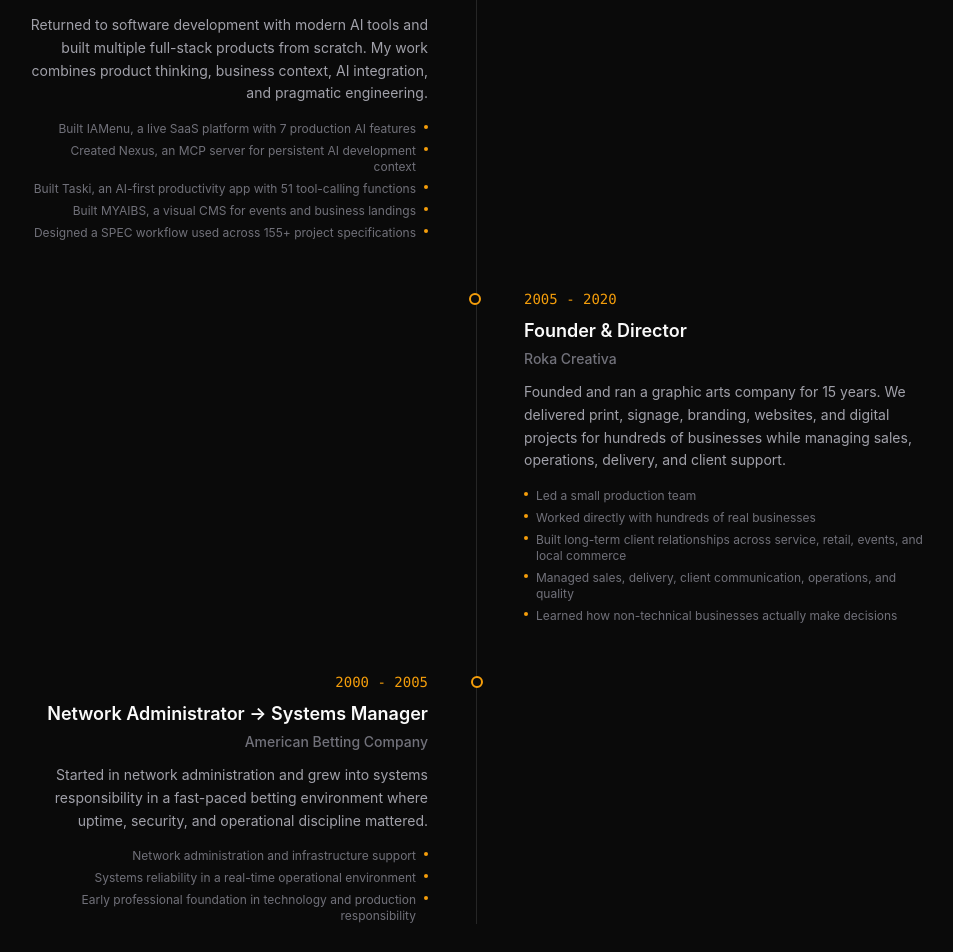
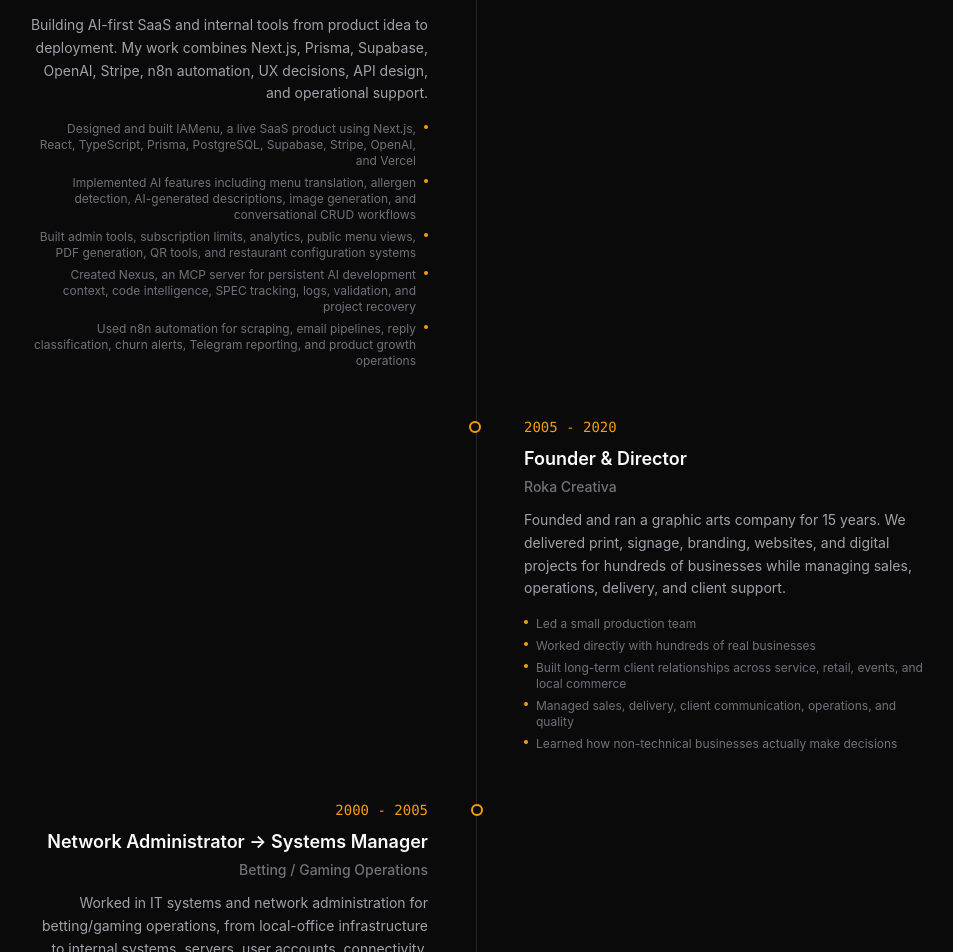
Before and after one commit to fenixgx/curriculum, a Next.js app: page / in a window 1280 px wide. Shown: the part 8240-9192 px from the top of the page, without its empty margins (164-1117 px from the left). Built offline with nearby package versions, Linux system fonts and the light colour scheme.

Commit message:
copy: align experience timeline with linkedin

```diff
--- a/src/data/experience.ts
+++ b/src/data/experience.ts
@@ -12,13 +12,13 @@ export const experiences: Experience[] = [
     title: "Full-Stack AI Developer & Product Builder",
     company: "Independent",
     description:
-      "Returned to software development with modern AI tools and built multiple full-stack products from scratch. My work combines product thinking, business context, AI integration, and pragmatic engineering.",
+      "Building AI-first SaaS and internal tools from product idea to deployment. My work combines Next.js, Prisma, Supabase, OpenAI, Stripe, n8n automation, UX decisions, API design, and operational support.",
     highlights: [
-      "Built IAMenu, a live SaaS platform with 7 production AI features",
-      "Created Nexus, an MCP server for persistent AI development context",
-      "Built Taski, an AI-first productivity app with 51 tool-calling functions",
-      "Built MYAIBS, a visual CMS for events and business landings",
-      "Designed a SPEC workflow used across 155+ project specifications",
+      "Designed and built IAMenu, a live SaaS product using Next.js, React, TypeScript, Prisma, PostgreSQL, Supabase, Stripe, OpenAI, and Vercel",
+      "Implemented AI features including menu translation, allergen detection, AI-generated descriptions, image generation, and conversational CRUD workflows",
+      "Built admin tools, subscription limits, analytics, public menu views, PDF generation, QR tools, and restaurant configuration systems",
+      "Created Nexus, an MCP server for persistent AI development context, code intelligence, SPEC tracking, logs, validation, and project recovery",
+      "Used n8n automation for scraping, email pipelines, reply classification, churn alerts, Telegram reporting, and product growth operations",
     ],
   },
   {
@@ -38,13 +38,14 @@ export const experiences: Experience[] = [
   {
     period: "2000 - 2005",
     title: "Network Administrator -> Systems Manager",
-    company: "American Betting Company",
+    company: "Betting / Gaming Operations",
     description:
-      "Started in network administration and grew into systems responsibility in a fast-paced betting environment where uptime, security, and operational discipline mattered.",
+      "Worked in IT systems and network administration for betting/gaming operations, from local-office infrastructure to internal systems, servers, user accounts, connectivity, backups, and day-to-day technical support.",
     highlights: [
-      "Network administration and infrastructure support",
-      "Systems reliability in a real-time operational environment",
-      "Early professional foundation in technology and production responsibility",
+      "Managed local office IT infrastructure, internal networks, workstations, shared resources, and technical support",
+      "Helped maintain locally hosted software systems and internal web services before cloud hosting became the default approach",
+      "Supported on-premise servers, local applications, connectivity, user access, and operational reliability",
+      "Built an early foundation in infrastructure, troubleshooting, system reliability, and practical IT operations",
     ],
   },
 ];
```
